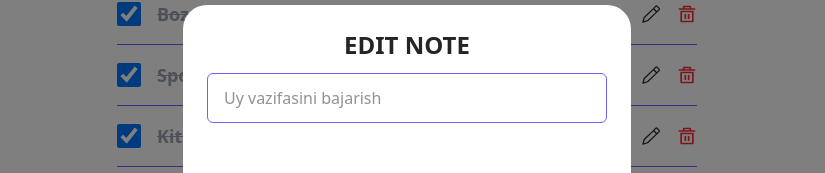
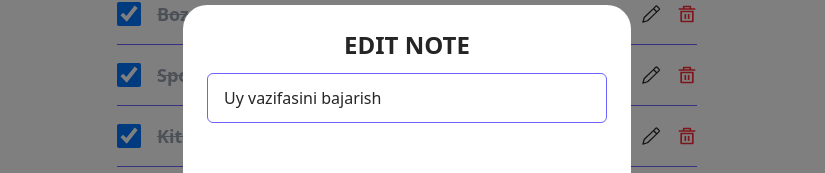
Before and after one commit to Najot-Ta-lim-loyihalar-uchun/Todo_List, a React (Vite) app: page / in a window 1280 px wide. Both pictures are taken after a click on the icon 884 px from the left and 198 px from the top of the page. Shown: the part 245-418 px from the top of the page, without its empty margins (233-1058 px from the left). Built offline with nearby package versions, Linux system fonts and the light colour scheme.

Commit message:
finished

```diff
--- a/src/components/Modal.jsx
+++ b/src/components/Modal.jsx
@@ -1,4 +1,4 @@
-import React, { useRef } from "react";
+import React, { useEffect, useRef } from "react";
 import { useDispatch, useSelector } from "react-redux";
 import { newTodo, updateTodo } from "../toolkit/features/todoesSlice";
 import { toast } from "react-toastify";
@@ -8,7 +8,10 @@ function Modal() {
   const modalPortState = useSelector((state) => state.modal.open);
   const modalPortID = useSelector((state) => state.modal.id);
   const modalPortValue = useSelector((state) => state.modal.value);
-
+  const [text, setText] = React.useState(modalPortValue);
+  useEffect(() => {
+    setText(modalPortValue);
+  }, [modalPortValue]);
   const title = modalPortID ? "EDIT NOTE" : "NEW NOTE";
 
   const dispatch = useDispatch();
@@ -31,6 +34,7 @@ function Modal() {
     dispatch(modalPort({ open: false }));
   };
   if (!modalPortState) return null;
+
   return (
     <div className="fixed inset-0 bg-black/50 flex items-center justify-center z-50 px-4">
       <div className="bg-white dark:bg-[#252525] dark:border border-white w-full max-w-md h-[300px] rounded-3xl p-6 flex flex-col justify-between gap-6">
@@ -39,7 +43,9 @@ function Modal() {
           <input
             ref={todoTitle}
             type="text"
-            placeholder={modalPortValue || "Input your note..."}
+            value={text}
+            onChange={(e) => setText(e.target.value)}
+            placeholder={"Input your note..."}
             className="py-3 px-4 w-full rounded-md border border-[#6C63FF] dark:border-[#fff] outline-none "
           />
         </div>
```
